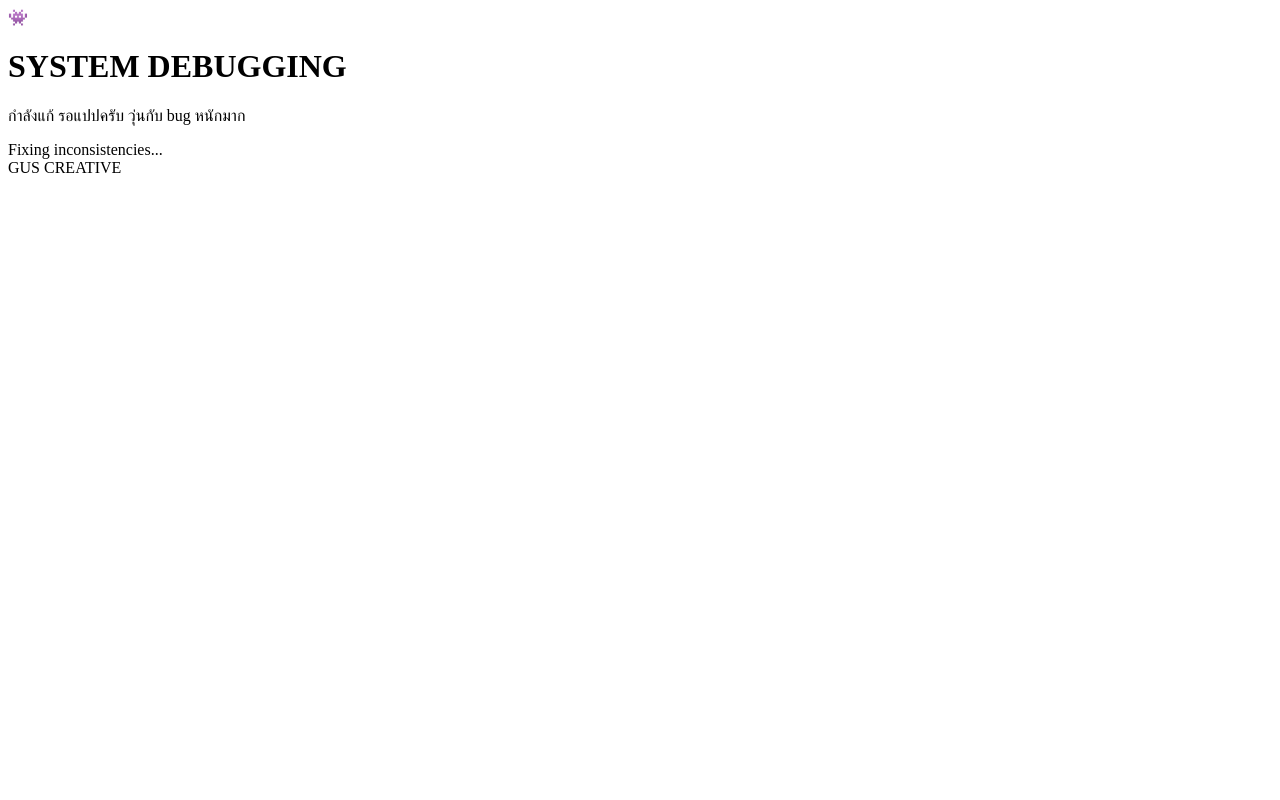
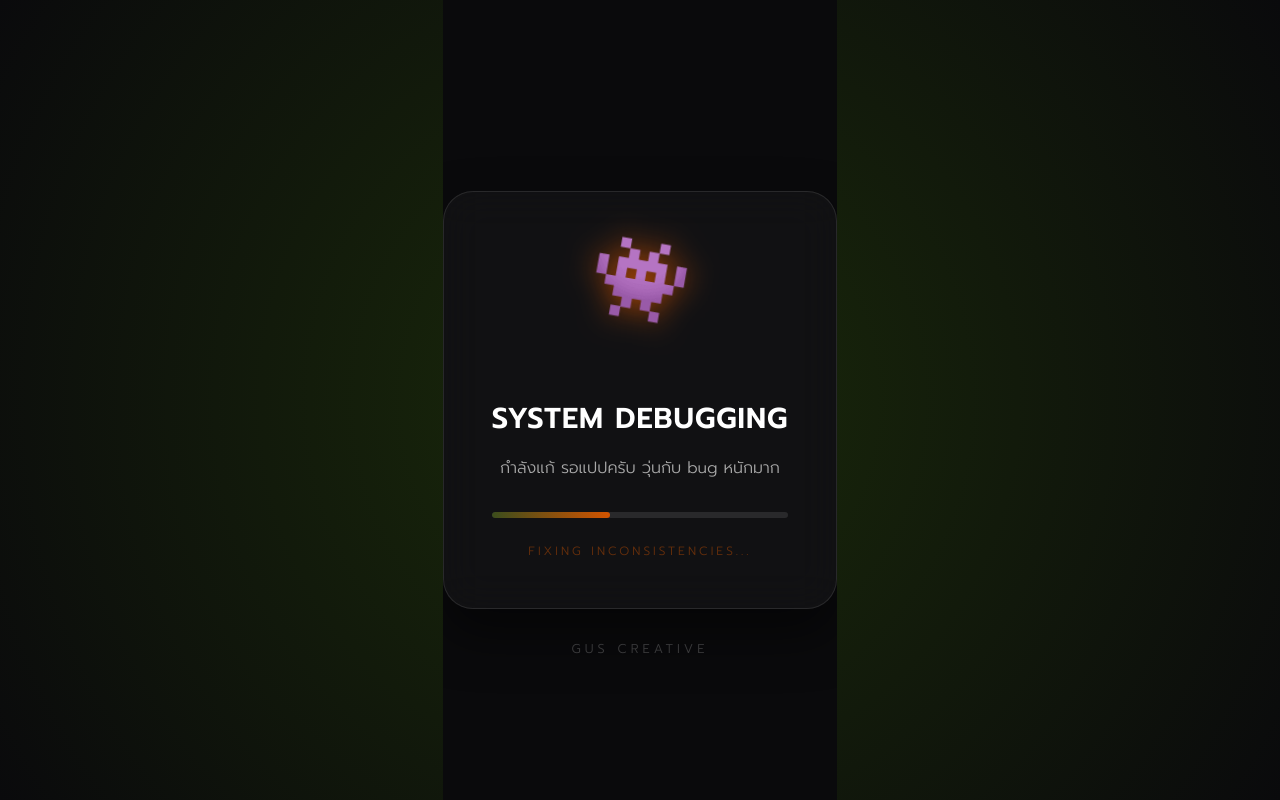
Before and after one commit to sagamot2/luangpormai, a plain HTML site: page history.html in a window 1280 px wide. Drawn offline with Linux system fonts and the light colour scheme.

Commit message:
Update history.html

```diff
--- a/history.html
+++ b/history.html
@@ -5,7 +5,7 @@
     <meta name="viewport" content="width=device-width, initial-scale=1.0">
     <title>bugggggggggggggggggggggg</title>
     <link href="https://fonts.googleapis.com/css2?family=Prompt:wght@300;600&display=swap" rel="stylesheet">
-    <link rel="stylesheet" href=history.css">
+    <link rel="stylesheet" href="history.css">
 </head>
 <body>
     <div class="bg-glow"></div>
```
